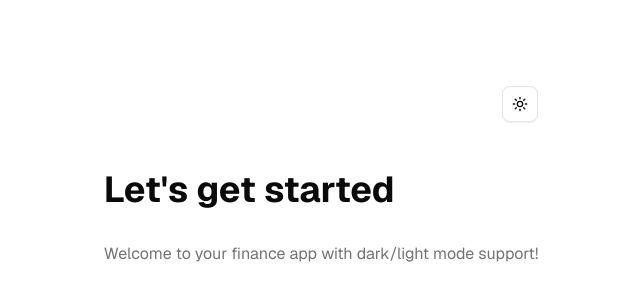
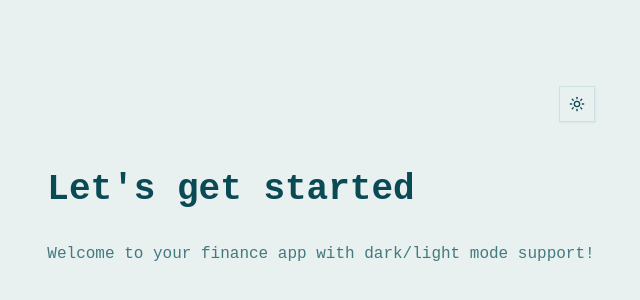
Before and after one commit to zytact/finance, a Next.js app: page / in a window 1280 px wide. Shown: the part 224-524 px from the top of the page, without its empty margins (319-959 px from the left). Built offline with nearby package versions, Linux system fonts and the light colour scheme.

Commit message:
update with tweakcn theme

```diff
--- a/src/app/globals.css
+++ b/src/app/globals.css
@@ -3,113 +3,173 @@
 
 @custom-variant dark (&:is(.dark *));
 
+:root {
+  --background: oklch(0.9491 0.0085 197.0126);
+  --foreground: oklch(0.3772 0.0619 212.664);
+  --card: oklch(0.9724 0.0053 197.0692);
+  --card-foreground: oklch(0.3772 0.0619 212.664);
+  --popover: oklch(0.9724 0.0053 197.0692);
+  --popover-foreground: oklch(0.3772 0.0619 212.664);
+  --primary: oklch(0.5624 0.0947 203.2755);
+  --primary-foreground: oklch(1 0 0);
+  --secondary: oklch(0.9244 0.0181 196.845);
+  --secondary-foreground: oklch(0.3772 0.0619 212.664);
+  --muted: oklch(0.9295 0.0107 196.9723);
+  --muted-foreground: oklch(0.5428 0.0594 201.5662);
+  --accent: oklch(0.9021 0.0297 201.8915);
+  --accent-foreground: oklch(0.3772 0.0619 212.664);
+  --destructive: oklch(0.5732 0.1901 25.5409);
+  --destructive-foreground: oklch(1 0 0);
+  --border: oklch(0.8931 0.0205 204.4136);
+  --input: oklch(0.9244 0.0181 196.845);
+  --ring: oklch(0.5624 0.0947 203.2755);
+  --chart-1: oklch(0.5624 0.0947 203.2755);
+  --chart-2: oklch(0.6389 0.1029 201.5918);
+  --chart-3: oklch(0.7124 0.1075 201.2486);
+  --chart-4: oklch(0.7701 0.0979 201.1816);
+  --chart-5: oklch(0.8336 0.0771 200.9702);
+  --sidebar: oklch(0.928 0.0183 205.3151);
+  --sidebar-foreground: oklch(0.3772 0.0619 212.664);
+  --sidebar-primary: oklch(0.5624 0.0947 203.2755);
+  --sidebar-primary-foreground: oklch(1 0 0);
+  --sidebar-accent: oklch(0.9021 0.0297 201.8915);
+  --sidebar-accent-foreground: oklch(0.3772 0.0619 212.664);
+  --sidebar-border: oklch(0.8931 0.0205 204.4136);
+  --sidebar-ring: oklch(0.5624 0.0947 203.2755);
+  --font-sans: Courier New, monospace;
+  --font-serif: Courier New, monospace;
+  --font-mono: Courier New, monospace;
+  --radius: 0.125rem;
+  --shadow-2xs: 1px 1px 2px 0px hsl(185 70% 30% / 0.07);
+  --shadow-xs: 1px 1px 2px 0px hsl(185 70% 30% / 0.07);
+  --shadow-sm:
+    1px 1px 2px 0px hsl(185 70% 30% / 0.15), 1px 1px 2px -1px
+    hsl(185 70% 30% / 0.15);
+  --shadow:
+    1px 1px 2px 0px hsl(185 70% 30% / 0.15), 1px 1px 2px -1px
+    hsl(185 70% 30% / 0.15);
+  --shadow-md:
+    1px 1px 2px 0px hsl(185 70% 30% / 0.15), 1px 2px 4px -1px
+    hsl(185 70% 30% / 0.15);
+  --shadow-lg:
+    1px 1px 2px 0px hsl(185 70% 30% / 0.15), 1px 4px 6px -1px
+    hsl(185 70% 30% / 0.15);
+  --shadow-xl:
+    1px 1px 2px 0px hsl(185 70% 30% / 0.15), 1px 8px 10px -1px
+    hsl(185 70% 30% / 0.15);
+  --shadow-2xl: 1px 1px 2px 0px hsl(185 70% 30% / 0.38);
+  --tracking-normal: 0em;
+  --spacing: 0.25rem;
+}
+
+.dark {
+  --background: oklch(0.2068 0.0247 224.4533);
+  --foreground: oklch(0.852 0.1269 195.0354);
+  --card: oklch(0.2293 0.0276 216.0674);
+  --card-foreground: oklch(0.852 0.1269 195.0354);
+  --popover: oklch(0.2293 0.0276 216.0674);
+  --popover-foreground: oklch(0.852 0.1269 195.0354);
+  --primary: oklch(0.852 0.1269 195.0354);
+  --primary-foreground: oklch(0.2068 0.0247 224.4533);
+  --secondary: oklch(0.3775 0.0564 216.501);
+  --secondary-foreground: oklch(0.852 0.1269 195.0354);
+  --muted: oklch(0.2894 0.0412 218.8153);
+  --muted-foreground: oklch(0.6611 0.0975 195.0526);
+  --accent: oklch(0.3775 0.0564 216.501);
+  --accent-foreground: oklch(0.852 0.1269 195.0354);
+  --destructive: oklch(0.6168 0.2086 25.8088);
+  --destructive-foreground: oklch(0.9612 0 0);
+  --border: oklch(0.3775 0.0564 216.501);
+  --input: oklch(0.3775 0.0564 216.501);
+  --ring: oklch(0.852 0.1269 195.0354);
+  --chart-1: oklch(0.852 0.1269 195.0354);
+  --chart-2: oklch(0.6611 0.0975 195.0526);
+  --chart-3: oklch(0.5804 0.0849 195.0673);
+  --chart-4: oklch(0.4269 0.063 202.6247);
+  --chart-5: oklch(0.3142 0.0455 204.1575);
+  --sidebar: oklch(0.2068 0.0247 224.4533);
+  --sidebar-foreground: oklch(0.852 0.1269 195.0354);
+  --sidebar-primary: oklch(0.852 0.1269 195.0354);
+  --sidebar-primary-foreground: oklch(0.2068 0.0247 224.4533);
+  --sidebar-accent: oklch(0.3775 0.0564 216.501);
+  --sidebar-accent-foreground: oklch(0.852 0.1269 195.0354);
+  --sidebar-border: oklch(0.3775 0.0564 216.501);
+  --sidebar-ring: oklch(0.852 0.1269 195.0354);
+  --font-sans: Source Code Pro, monospace;
+  --font-serif: Source Code Pro, monospace;
+  --font-mono: Source Code Pro, monospace;
+  --radius: 0.125rem;
+  --shadow-2xs: 1px 1px 2px 0px hsl(180 70% 60% / 0.1);
+  --shadow-xs: 1px 1px 2px 0px hsl(180 70% 60% / 0.1);
+  --shadow-sm:
+    1px 1px 2px 0px hsl(180 70% 60% / 0.2), 1px 1px 2px -1px
+    hsl(180 70% 60% / 0.2);
+  --shadow:
+    1px 1px 2px 0px hsl(180 70% 60% / 0.2), 1px 1px 2px -1px
+    hsl(180 70% 60% / 0.2);
+  --shadow-md:
+    1px 1px 2px 0px hsl(180 70% 60% / 0.2), 1px 2px 4px -1px
+    hsl(180 70% 60% / 0.2);
+  --shadow-lg:
+    1px 1px 2px 0px hsl(180 70% 60% / 0.2), 1px 4px 6px -1px
+    hsl(180 70% 60% / 0.2);
+  --shadow-xl:
+    1px 1px 2px 0px hsl(180 70% 60% / 0.2), 1px 8px 10px -1px
+    hsl(180 70% 60% / 0.2);
+  --shadow-2xl: 1px 1px 2px 0px hsl(180 70% 60% / 0.5);
+}
+
 @theme inline {
   --color-background: var(--background);
   --color-foreground: var(--foreground);
-  --font-sans: var(--font-geist-sans);
-  --font-mono: var(--font-geist-mono);
+  --color-card: var(--card);
+  --color-card-foreground: var(--card-foreground);
+  --color-popover: var(--popover);
+  --color-popover-foreground: var(--popover-foreground);
+  --color-primary: var(--primary);
+  --color-primary-foreground: var(--primary-foreground);
+  --color-secondary: var(--secondary);
+  --color-secondary-foreground: var(--secondary-foreground);
+  --color-muted: var(--muted);
+  --color-muted-foreground: var(--muted-foreground);
+  --color-accent: var(--accent);
+  --color-accent-foreground: var(--accent-foreground);
+  --color-destructive: var(--destructive);
+  --color-destructive-foreground: var(--destructive-foreground);
+  --color-border: var(--border);
+  --color-input: var(--input);
+  --color-ring: var(--ring);
+  --color-chart-1: var(--chart-1);
+  --color-chart-2: var(--chart-2);
+  --color-chart-3: var(--chart-3);
+  --color-chart-4: var(--chart-4);
+  --color-chart-5: var(--chart-5);
+  --color-sidebar: var(--sidebar);
+  --color-sidebar-foreground: var(--sidebar-foreground);
+  --color-sidebar-primary: var(--sidebar-primary);
+  --color-sidebar-primary-foreground: var(--sidebar-primary-foreground);
+  --color-sidebar-accent: var(--sidebar-accent);
+  --color-sidebar-accent-foreground: var(--sidebar-accent-foreground);
+  --color-sidebar-border: var(--sidebar-border);
   --color-sidebar-ring: var(--sidebar-ring);
-  --color-sidebar-border: var(--sidebar-border);
-  --color-sidebar-accent-foreground: var(--sidebar-accent-foreground);
-  --color-sidebar-accent: var(--sidebar-accent);
-  --color-sidebar-primary-foreground: var(--sidebar-primary-foreground);
-  --color-sidebar-primary: var(--sidebar-primary);
-  --color-sidebar-foreground: var(--sidebar-foreground);
-  --color-sidebar: var(--sidebar);
-  --color-chart-5: var(--chart-5);
-  --color-chart-4: var(--chart-4);
-  --color-chart-3: var(--chart-3);
-  --color-chart-2: var(--chart-2);
-  --color-chart-1: var(--chart-1);
-  --color-ring: var(--ring);
-  --color-input: var(--input);
-  --color-border: var(--border);
-  --color-destructive: var(--destructive);
-  --color-accent-foreground: var(--accent-foreground);
-  --color-accent: var(--accent);
-  --color-muted-foreground: var(--muted-foreground);
-  --color-muted: var(--muted);
-  --color-secondary-foreground: var(--secondary-foreground);
-  --color-secondary: var(--secondary);
-  --color-primary-foreground: var(--primary-foreground);
-  --color-primary: var(--primary);
-  --color-popover-foreground: var(--popover-foreground);
-  --color-popover: var(--popover);
-  --color-card-foreground: var(--card-foreground);
-  --color-card: var(--card);
+
+  --font-sans: var(--font-sans);
+  --font-mono: var(--font-mono);
+  --font-serif: var(--font-serif);
+
   --radius-sm: calc(var(--radius) - 4px);
   --radius-md: calc(var(--radius) - 2px);
   --radius-lg: var(--radius);
   --radius-xl: calc(var(--radius) + 4px);
-}
 
-:root {
-  --radius: 0.625rem;
-  --background: oklch(1 0 0);
-  --foreground: oklch(0.145 0 0);
-  --card: oklch(1 0 0);
-  --card-foreground: oklch(0.145 0 0);
-  --popover: oklch(1 0 0);
-  --popover-foreground: oklch(0.145 0 0);
-  --primary: oklch(0.205 0 0);
-  --primary-foreground: oklch(0.985 0 0);
-  --secondary: oklch(0.97 0 0);
-  --secondary-foreground: oklch(0.205 0 0);
-  --muted: oklch(0.97 0 0);
-  --muted-foreground: oklch(0.556 0 0);
-  --accent: oklch(0.97 0 0);
-  --accent-foreground: oklch(0.205 0 0);
-  --destructive: oklch(0.577 0.245 27.325);
-  --border: oklch(0.922 0 0);
-  --input: oklch(0.922 0 0);
-  --ring: oklch(0.708 0 0);
-  --chart-1: oklch(0.646 0.222 41.116);
-  --chart-2: oklch(0.6 0.118 184.704);
-  --chart-3: oklch(0.398 0.07 227.392);
-  --chart-4: oklch(0.828 0.189 84.429);
-  --chart-5: oklch(0.769 0.188 70.08);
-  --sidebar: oklch(0.985 0 0);
-  --sidebar-foreground: oklch(0.145 0 0);
-  --sidebar-primary: oklch(0.205 0 0);
-  --sidebar-primary-foreground: oklch(0.985 0 0);
-  --sidebar-accent: oklch(0.97 0 0);
-  --sidebar-accent-foreground: oklch(0.205 0 0);
-  --sidebar-border: oklch(0.922 0 0);
-  --sidebar-ring: oklch(0.708 0 0);
-}
-
-.dark {
-  --background: oklch(0.145 0 0);
-  --foreground: oklch(0.985 0 0);
-  --card: oklch(0.205 0 0);
-  --card-foreground: oklch(0.985 0 0);
-  --popover: oklch(0.205 0 0);
-  --popover-foreground: oklch(0.985 0 0);
-  --primary: oklch(0.922 0 0);
-  --primary-foreground: oklch(0.205 0 0);
-  --secondary: oklch(0.269 0 0);
-  --secondary-foreground: oklch(0.985 0 0);
-  --muted: oklch(0.269 0 0);
-  --muted-foreground: oklch(0.708 0 0);
-  --accent: oklch(0.269 0 0);
-  --accent-foreground: oklch(0.985 0 0);
-  --destructive: oklch(0.704 0.191 22.216);
-  --border: oklch(1 0 0 / 10%);
-  --input: oklch(1 0 0 / 15%);
-  --ring: oklch(0.556 0 0);
-  --chart-1: oklch(0.488 0.243 264.376);
-  --chart-2: oklch(0.696 0.17 162.48);
-  --chart-3: oklch(0.769 0.188 70.08);
-  --chart-4: oklch(0.627 0.265 303.9);
-  --chart-5: oklch(0.645 0.246 16.439);
-  --sidebar: oklch(0.205 0 0);
-  --sidebar-foreground: oklch(0.985 0 0);
-  --sidebar-primary: oklch(0.488 0.243 264.376);
-  --sidebar-primary-foreground: oklch(0.985 0 0);
-  --sidebar-accent: oklch(0.269 0 0);
-  --sidebar-accent-foreground: oklch(0.985 0 0);
-  --sidebar-border: oklch(1 0 0 / 10%);
-  --sidebar-ring: oklch(0.556 0 0);
+  --shadow-2xs: var(--shadow-2xs);
+  --shadow-xs: var(--shadow-xs);
+  --shadow-sm: var(--shadow-sm);
+  --shadow: var(--shadow);
+  --shadow-md: var(--shadow-md);
+  --shadow-lg: var(--shadow-lg);
+  --shadow-xl: var(--shadow-xl);
+  --shadow-2xl: var(--shadow-2xl);
 }
 
 @layer base {
```
